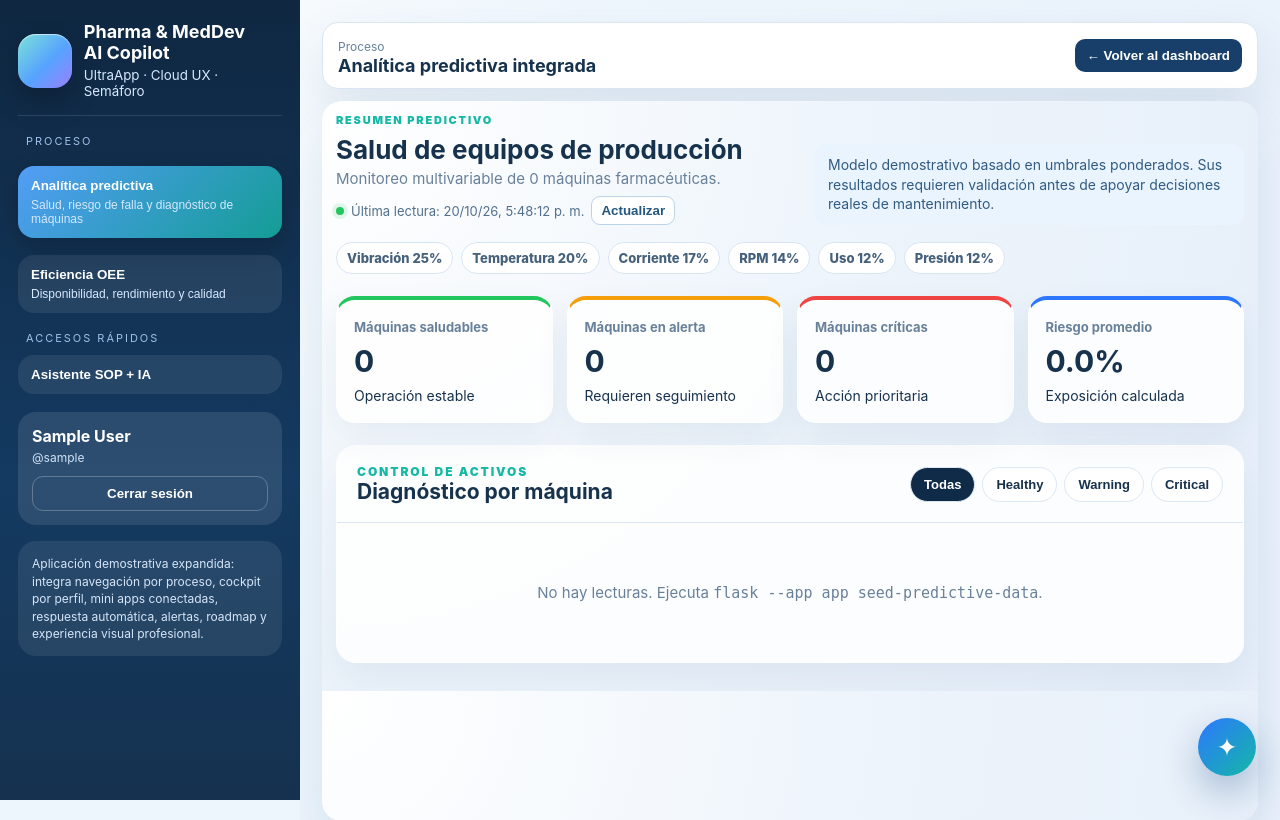
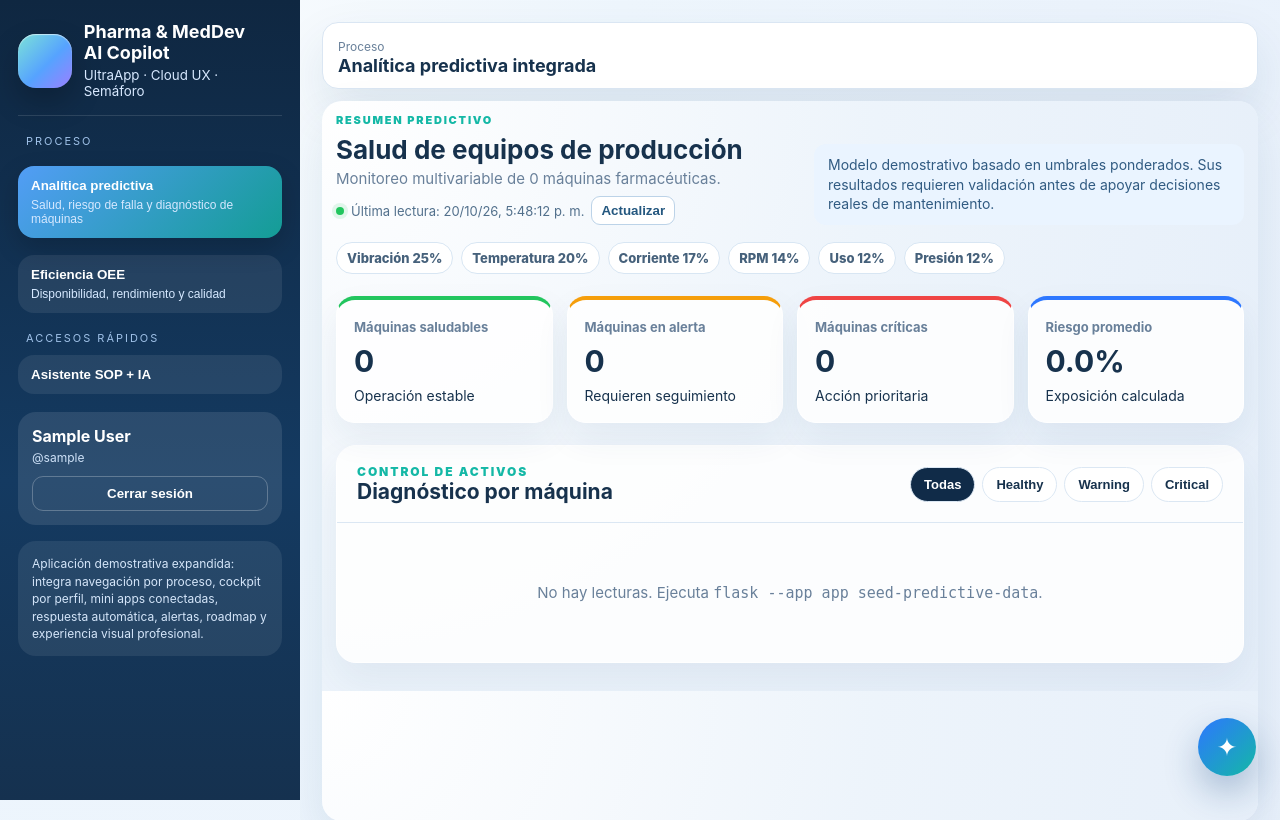
Before and after one commit to eortizgonz/Farmaceutica_VPS, a Flask app: page / in a window 1280 px wide. Shown: the top 820 px of the page. Run offline with Flask 3, Linux system fonts and the light colour scheme; the visitor is signed in with stand-in values (Sample User, id 1); data that the repository does not hold is empty; some libraries are stand-ins or nearby versions.

Commit message:
Remove predictive dashboard back button

```diff
--- a/templates/index.html
+++ b/templates/index.html
@@ -99,7 +99,7 @@ body{margin:0;font-family:Inter,Segoe UI,Arial,sans-serif;background:radial-grad
   </aside>
   <main class="main">
     <section class="predictive-shell" id="predictiveEmbedded" hidden>
-      <div class="predictive-toolbar"><div><span class="small">Proceso</span><h2>Analítica predictiva integrada</h2></div><button class="predictive-back" type="button" onclick="showStandardDashboard()">← Volver al dashboard</button></div>
+      <div class="predictive-toolbar"><div><span class="small">Proceso</span><h2>Analítica predictiva integrada</h2></div></div>
       <iframe class="predictive-frame" id="predictiveFrame" title="Analítica predictiva integrada" loading="lazy"></iframe>
     </section>
     <section class="predictive-shell" id="oeeEmbedded" hidden>
```
